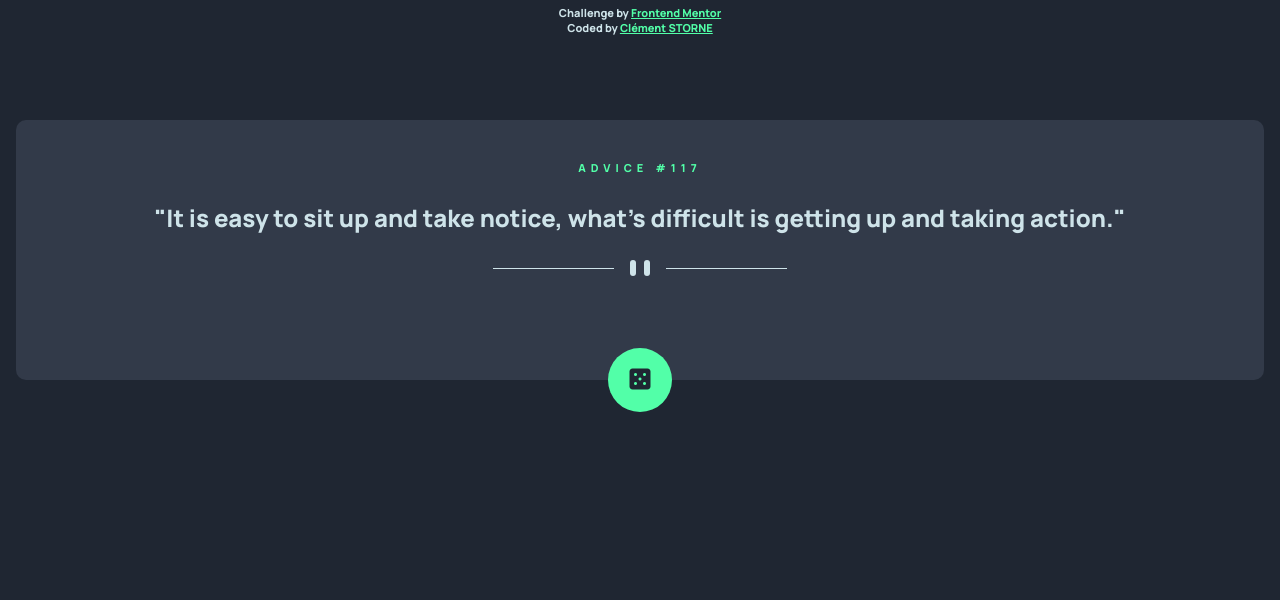
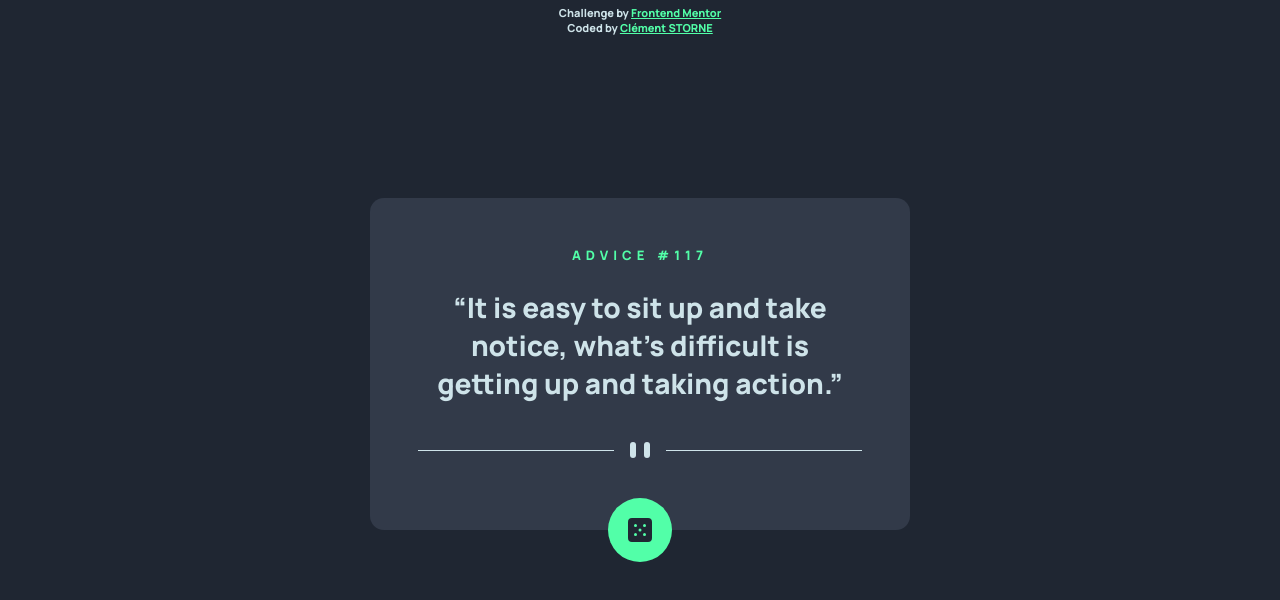
Before and after one commit to clementstorne/FrontendMentor-advice-generator-app, a website: page index.html in a window 1280 px wide. Drawn offline with Linux system fonts and the light colour scheme.

Commit message:
desktop version html+css ok

```diff
--- a/css/style.css
+++ b/css/style.css
@@ -20,6 +20,11 @@ h1 {
   font-size: 24px;
   text-align: center;
 }
+@media screen and (min-width: 768px) {
+  h1 {
+    font-size: 28px;
+  }
+}
 
 button {
   height: 64px;
@@ -37,10 +42,19 @@ button:hover {
 }
 
 #card {
+  max-width: 540px;
   position: relative;
   background-color: #323a49;
   border-radius: 10px;
+  left: 50%;
+  transform: translateX(-50%);
   padding: 40px 0px;
+}
+@media screen and (min-width: 768px) {
+  #card {
+    border-radius: 14px;
+    padding: 48px 0px;
+  }
 }
 #card-top {
   color: #52ffa8;
@@ -49,21 +63,34 @@ button:hover {
   text-align: center;
   letter-spacing: 5px;
 }
+@media screen and (min-width: 768px) {
+  #card-top {
+    font-size: 13px;
+  }
+}
 #card-body {
   margin: 26px;
+}
+@media screen and (min-width: 768px) {
+  #card-body {
+    margin: 24px 51px 40px;
+  }
 }
 #card-separator {
   display: flex;
   flex-flow: row nowrap;
   align-items: center;
   justify-content: center;
-  margin-bottom: 64px;
+  margin-bottom: 24px;
 }
 #card-button {
   position: absolute;
   bottom: -32px;
   left: 50%;
   transform: translateX(-50%);
+  display: flex;
+  align-items: center;
+  justify-content: center;
 }
 
 .shape {
@@ -80,10 +107,20 @@ button:hover {
   background-color: #cee3e9;
   margin: 0px 12px;
 }
+@media screen and (min-width: 768px) {
+  .line {
+    width: 196px;
+  }
+}
 
 #container {
   height: 100vh;
   padding: 120px 16px;
+}
+@media screen and (min-width: 768px) {
+  #container {
+    padding: 15.4861111111% 16px;
+  }
 }
 
 .attribution {
--- a/index.html
+++ b/index.html
@@ -13,11 +13,6 @@
     />
     <link rel="stylesheet" href="/css/style.css" />
 
-    <script
-      src="https://kit.fontawesome.com/00a1159749.js"
-      crossorigin="anonymous"
-    ></script>
-
     <title>Frontend Mentor | Advice generator app</title>
   </head>
   <body>
@@ -26,8 +21,8 @@
         <div id="card-top">Advice #117</div>
         <div id="card-body">
           <h1 id="advice">
-            "It is easy to sit up and take notice, what's difficult is getting
-            up and taking action."
+            “It is easy to sit up and take notice, what's difficult is getting
+            up and taking action.”
           </h1>
         </div>
         <div id="card-separator">
@@ -37,7 +32,7 @@
           <div class="line"></div>
         </div>
         <button id="card-button">
-          <i class="fas fa-dice-five"></i>
+          <img src="./images/icon-dice.svg" alt="dice" />
         </button>
       </div>
     </div>
```
